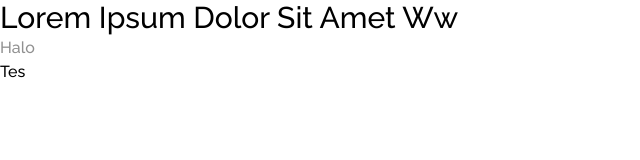
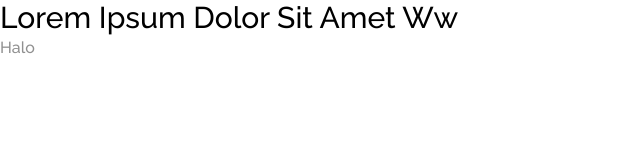
Before and after one commit to youngwiez/portfolio, a website: page src/index.html in a window 1280 px wide. Shown: the full height of the page, 0-640 px from the left. Drawn offline with Linux system fonts and the light colour scheme.

Commit message:
modified:   package.json 	modified:   src/index.html

```diff
--- a/package.json
+++ b/package.json
@@ -4,6 +4,7 @@
   "description": "",
   "main": "index.js",
   "scripts": {
+    "dev" : "npx tailwindcss -i ./src/input.css -o ./dist/output.css --watch",
     "test": "echo \"Error: no test specified\" && exit 1"
   },
   "keywords": [],
--- a/src/index.html
+++ b/src/index.html
@@ -14,6 +14,5 @@
 <body>
     <h1 class="text-3xl font-raleway">Lorem Ipsum Dolor Sit Amet Ww</h1>
     <span class="text-abu">Halo</span>
-    <h2 class="text-xl">Tes</h2>
 </body>
 </html>
```
